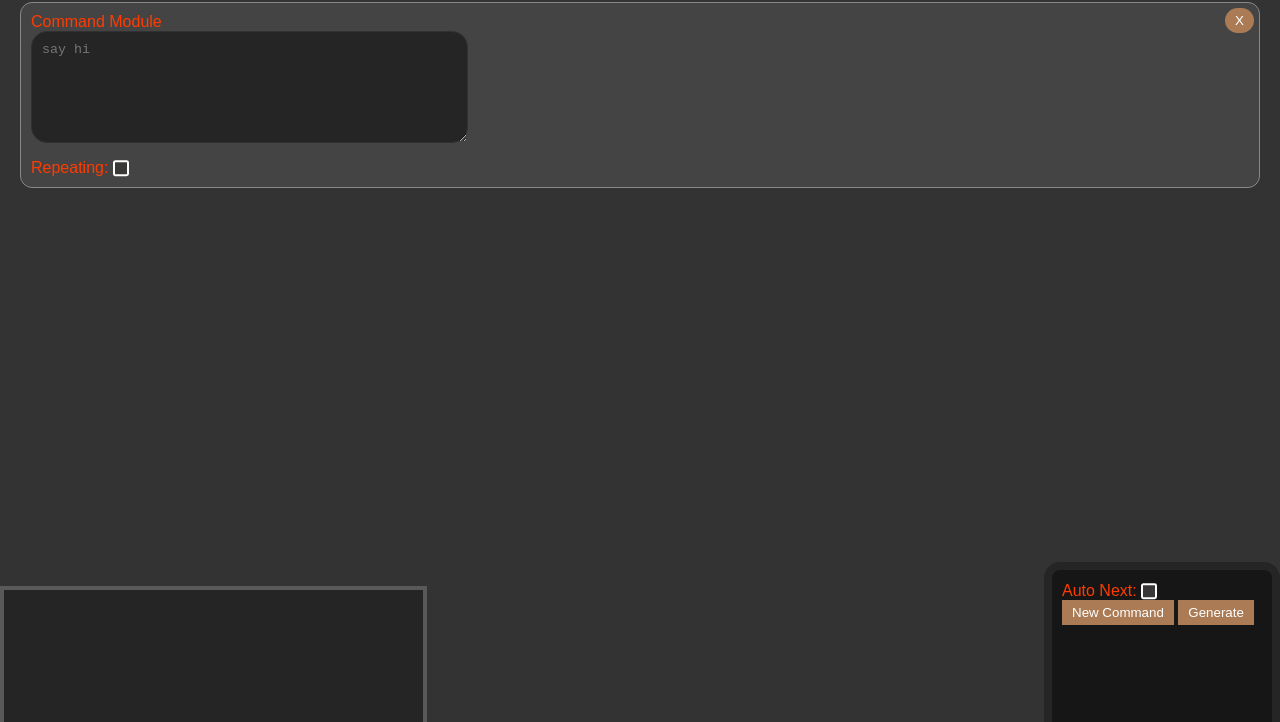
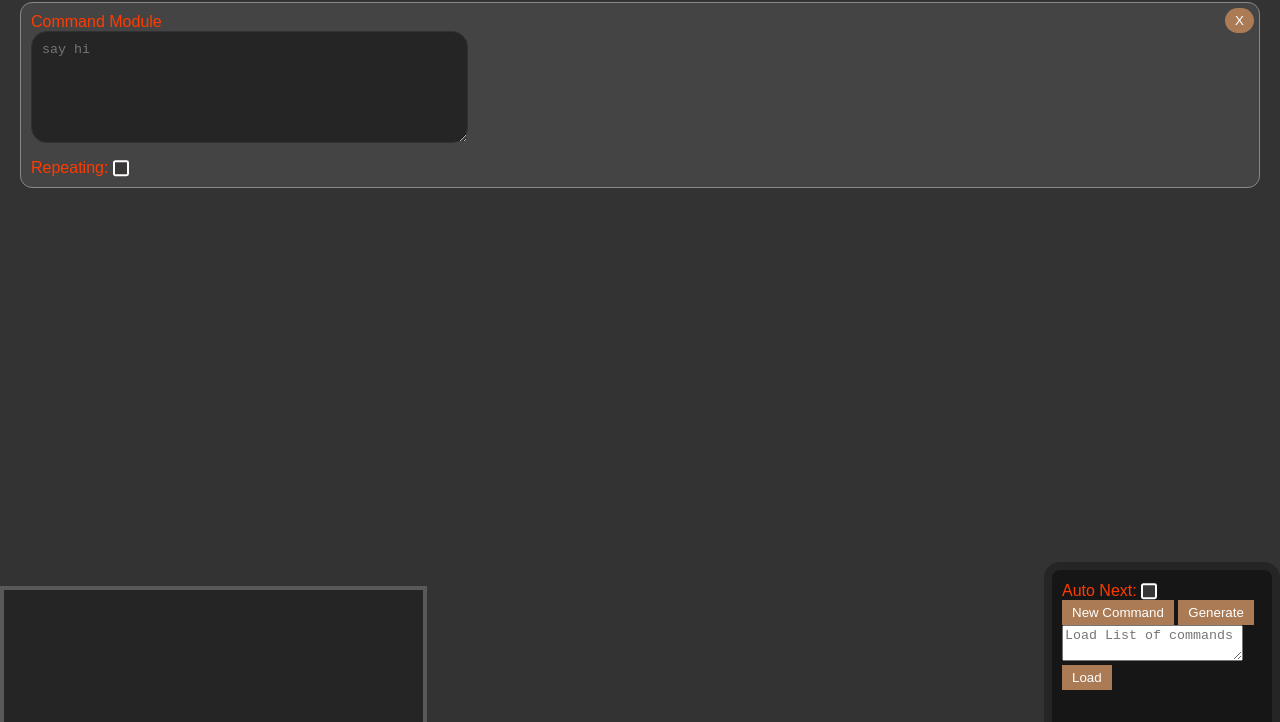
Before and after one commit to hecker7734/OOC, a plain HTML site: page index.html in a window 1280 px wide. Shown: the part 78-800 px from the top of the page. Drawn offline with Linux system fonts and the light colour scheme.

Commit message:
Added CommandLoader
loads commands from a list of text

```diff
--- a/app.js
+++ b/app.js
@@ -100,7 +100,7 @@ function generateModule(cmd, type) {
 }
 
 function generateBase(CMDs) {
-    return `summon falling_block ~ ~1 ~ {BlockState:{Name:"minecraft:activator_rail"},Time:1,Passengers:[${CMDs}]}`
+    return `summon falling_block ~ ~1 ~ {BlockState:{Name:"minecraft:activator_rail"},Time:1,Passengers:[${CMDs},{id:"minecraft:command_block_minecart",Command:"kill @e[type=command_block_minecart,distance=0..2]"}]}`
 }
 
 function generate() {
@@ -123,6 +123,25 @@ function generate() {
     return cmd;
 }
 
+function loadText() {
+    let CMDS = document.getElementById('LOC').value.split("\n");
+    amount = CMDS.length - 1;
+
+    // Add or remove command blocks based on the loaded commands
+    let currentCommands = document.getElementsByClassName('command-block').length;
+    for (let i = currentCommands - 1; i > amount - 1; i--) {
+        deleteCommand(document.getElementsByClassName('Round')[i]);
+    }
+    //start
+    for (let i = 0; i < amount; i++) {
+        copyCommandWithAutoNext(document.getElementsByClassName('command-block')[0]);
+    }
+    // Load the commands into the textareas
+    let c = document.getElementsByClassName('command-input');
+    for (let i = 0; i < amount+1; i++) {
+        c[i].value = CMDS[i].trim();
+    }
+}
 
 
 //funny time
--- a/index.html
+++ b/index.html
@@ -16,6 +16,8 @@
         <button onclick="copyCommandWithAutoNext(document.getElementsByClassName('command-block')[0]);">
             New Command</button>
         <button onclick="generate();">Generate</button>
+        <textarea id="LOC" placeholder="Load List of commands"></textarea>
+        <button onclick="loadText();">Load</button>
     </div>
     <div id="commands">
         <!-- Initial command block -->
```
